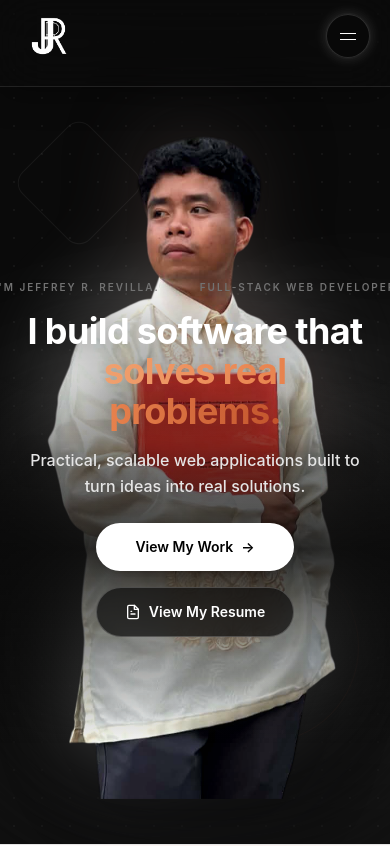
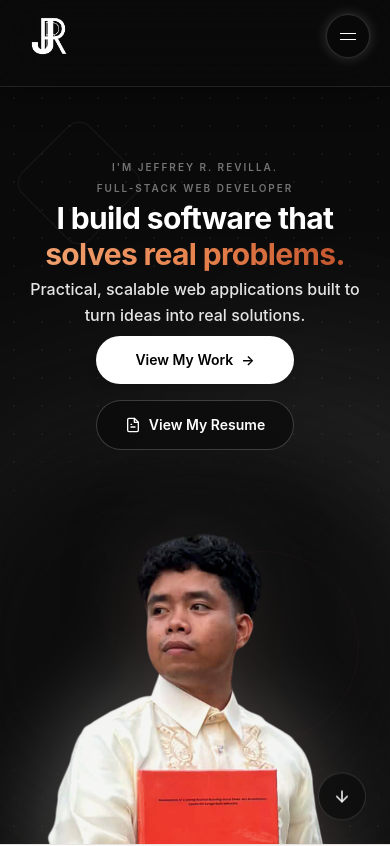
Before and after one commit to jeffreyrevilla128-ui/Jeffrey-Revilla-Portfolio-Website, a React (Vite) app: page / in a window 390 px wide. Shown: the top 846 px of the page. Built offline with nearby package versions, Linux system fonts and the light colour scheme.

Commit message:
Hero section updated

```diff
--- a/src/components/sections/Hero.tsx
+++ b/src/components/sections/Hero.tsx
@@ -31,7 +31,7 @@ function Hero() {
       ref={sectionRef}
       onMouseMove={handleMouseMove}
       onMouseLeave={handleMouseLeave}
-      className="relative flex min-h-screen items-center justify-center overflow-hidden bg-neutral-950 px-6 pb-10 pt-20 sm:pb-16 sm:pt-28 lg:px-8"
+      className="relative flex min-h-screen items-start justify-center overflow-hidden bg-neutral-950 px-6 pb-10 pt-40 sm:items-center sm:pb-16 sm:pt-28 lg:px-8"
       style={{ ['--cursor-x' as string]: cursorX, ['--cursor-y' as string]: cursorY }}
     >
       {/* ================================================== */}
@@ -98,7 +98,7 @@ function Hero() {
       {/* ================================================== */}
       <div
         aria-hidden="true"
-        className="pointer-events-none absolute inset-x-0 bottom-0 z-0 flex items-start justify-center overflow-hidden h-[108vh] max-h-[920px] min-h-[620px] sm:h-auto sm:max-h-none sm:min-h-0 sm:items-stretch sm:overflow-visible"
+        className="pointer-events-none absolute inset-x-0 bottom-0 z-0 flex items-start justify-center overflow-hidden h-[88vh] max-h-[760px] min-h-[540px] pt-[27vh] sm:h-auto sm:max-h-none sm:min-h-0 sm:pt-0 sm:items-stretch sm:overflow-visible"
       >
         {/* Ambient moving light, sits behind the dark vignette so it
             only ever reads as a soft, slow-drifting highlight */}
@@ -114,7 +114,7 @@ function Hero() {
         <img
           src={heroPhoto}
           alt=""
-          className="absolute h-[216vh] max-h-[1840px] min-h-[1240px] w-auto object-contain object-top opacity-30 blur-2xl grayscale-[45%] saturate-[1.1] sm:h-[480px] sm:max-h-none sm:min-h-0 sm:object-bottom md:h-[580px] lg:h-[680px]"
+          className="absolute h-[138vh] max-h-[1180px] min-h-[820px] w-auto object-contain object-top opacity-30 blur-2xl grayscale-[45%] saturate-[1.1] sm:h-[480px] sm:max-h-none sm:min-h-0 sm:object-bottom md:h-[580px] lg:h-[680px]"
           style={{
             transform: `translate3d(${parallax.x * -20}px, ${parallax.y * -10}px, 0) scale(1.04)`,
             transition: 'transform 0.5s ease-out',
@@ -128,7 +128,7 @@ function Hero() {
         <img
           src={heroPhoto}
           alt=""
-          className="relative h-[216vh] max-h-[1840px] min-h-[1240px] w-auto object-contain object-top opacity-95 saturate-[1.15] contrast-[1.05] brightness-[1.02] sepia-[0.06] sm:h-[480px] sm:max-h-none sm:min-h-0 sm:object-bottom md:h-[580px] lg:h-[680px]"
+          className="relative h-[138vh] max-h-[1180px] min-h-[820px] w-auto object-contain object-top opacity-95 saturate-[1.15] contrast-[1.05] brightness-[1.02] sepia-[0.06] sm:h-[480px] sm:max-h-none sm:min-h-0 sm:object-bottom md:h-[580px] lg:h-[680px]"
           style={{
             transform: `translate3d(${parallax.x * -12}px, ${parallax.y * -6}px, 0)`,
             transition: 'transform 0.4s ease-out',
@@ -157,7 +157,7 @@ function Hero() {
       {/* ================================================== */}
       <div
         aria-hidden="true"
-        className="pointer-events-none absolute inset-x-0 top-[42%] z-[5] h-[46%] bg-gradient-to-b from-transparent via-neutral-950/85 to-transparent"
+        className="pointer-events-none absolute inset-x-0 top-[36%] z-[5] hidden h-[56%] bg-gradient-to-b from-transparent via-neutral-950/90 to-transparent sm:block sm:top-[42%] sm:h-[46%] sm:via-neutral-950/85"
       />
 
       {/* ================================================== */}
@@ -168,7 +168,7 @@ function Hero() {
         {/* Intro row: name + role label centered as a pair, with a fixed
             gap wide enough to clear the portrait's neck/shoulders without
             pushing all the way out to the edges */}
-        <div className="mb-4 mt-8 flex flex-row flex-nowrap items-center justify-center gap-10 sm:mb-6 sm:mt-16 sm:gap-24 lg:mt-20 lg:gap-32 xl:mt-24">
+        <div className="mb-1 mt-0 flex flex-col items-center justify-center gap-1.5 sm:mb-6 sm:mt-16 sm:flex-row sm:flex-nowrap sm:gap-24 lg:mt-20 lg:gap-32 xl:mt-24">
           <span className="whitespace-nowrap text-[10px] font-semibold uppercase tracking-[0.2em] text-neutral-500 sm:text-xs">
             I&apos;m Jeffrey R. Revilla.
           </span>
@@ -179,8 +179,8 @@ function Hero() {
         </div>
 
         {/* Headline Container */}
-        <h1 className="relative mx-auto w-full max-w-4xl leading-[1.02] tracking-[-0.04em] text-white drop-shadow-[0_4px_20px_rgba(0,0,0,0.95)]">
-          <span className="block text-center text-4xl font-bold sm:text-5xl md:text-6xl lg:text-7xl xl:text-7xl">
+        <h1 className="relative mx-auto w-full max-w-4xl leading-[1.02] tracking-[-0.04em] text-white drop-shadow-none sm:drop-shadow-[0_4px_20px_rgba(0,0,0,0.95)]">
+          <span className="block text-center text-3xl font-bold sm:text-5xl md:text-6xl lg:text-7xl xl:text-7xl">
             I build software that{' '}
             <span className="bg-gradient-to-r from-[#F0A06E] via-[#E8834E] to-[#C2542C] bg-clip-text text-transparent">
               solves real problems.
@@ -189,18 +189,18 @@ function Hero() {
         </h1>
 
         {/* Introduction */}
-        <p className="mt-4 max-w-xl text-base font-medium leading-relaxed text-neutral-200 drop-shadow-[0_2px_10px_rgba(0,0,0,0.9)] sm:mt-6 sm:text-lg">
+        <p className="mt-1 max-w-xl text-base font-medium leading-relaxed text-neutral-200 drop-shadow-none sm:mt-6 sm:text-lg sm:drop-shadow-[0_2px_10px_rgba(0,0,0,0.9)]">
           Practical, scalable web applications built to turn ideas into
           real solutions.
         </p>
 
         {/* Actions */}
-        <div className="mt-6 flex flex-col gap-4 sm:mt-8 sm:flex-row">
+        <div className="mt-2 flex flex-col gap-4 sm:mt-8 sm:flex-row">
 
           {/* Primary CTA */}
           <a
             href="#projects"
-            className="group inline-flex items-center justify-center gap-2 rounded-full bg-white px-7 py-3.5 text-sm font-semibold text-black shadow-lg transition-all duration-300 hover:-translate-y-0.5 hover:bg-neutral-200 hover:shadow-[0_12px_36px_rgba(232,131,78,0.28)]"
+            className="group inline-flex w-full items-center justify-center gap-2 rounded-full bg-white px-7 py-3.5 text-sm font-semibold text-black shadow-lg transition-all duration-300 hover:-translate-y-0.5 hover:bg-neutral-200 hover:shadow-[0_12px_36px_rgba(232,131,78,0.28)] sm:w-auto"
           >
             View My Work
 
@@ -218,7 +218,7 @@ function Hero() {
             target="_blank"
             rel="noopener noreferrer"
             aria-label="View Jeffrey R. Revilla's resume (opens in a new tab)"
-            className="group inline-flex items-center justify-center gap-2 rounded-full border border-white/20 bg-neutral-950/70 px-7 py-3.5 text-sm font-semibold text-white backdrop-blur-md transition-all duration-300 hover:-translate-y-0.5 hover:border-[#E8834E]/50 hover:bg-neutral-950/90 hover:shadow-[0_12px_36px_rgba(232,131,78,0.22)]"
+            className="group inline-flex w-full items-center justify-center gap-2 rounded-full border border-white/20 bg-neutral-950/70 px-7 py-3.5 text-sm font-semibold text-white backdrop-blur-md transition-all duration-300 hover:-translate-y-0.5 hover:border-[#E8834E]/50 hover:bg-neutral-950/90 hover:shadow-[0_12px_36px_rgba(232,131,78,0.22)] sm:w-auto"
           >
             <svg
               aria-hidden="true"
@@ -243,6 +243,44 @@ function Hero() {
           </a>
         </div>
       </div>
+
+      {/* ================================================== */}
+      {/* Scroll-down indicator                                */}
+      {/* ================================================== */}
+      <a
+        href="#about"
+        aria-label="Scroll down"
+        className="group absolute bottom-6 right-6 z-20 flex h-12 w-12 items-center justify-center rounded-full border border-white/15 bg-neutral-950/70 text-white shadow-lg backdrop-blur-md transition-all duration-300 hover:-translate-y-0.5 hover:border-[#E8834E]/50 hover:bg-neutral-950/90 animate-[heroScrollBounce_2.2s_ease-in-out_infinite] sm:h-14 sm:w-14"
+      >
+        <svg
+          aria-hidden="true"
+          xmlns="http://www.w3.org/2000/svg"
+          width="18"
+          height="18"
+          viewBox="0 0 24 24"
+          fill="none"
+          stroke="currentColor"
+          strokeWidth="2"
+          strokeLinecap="round"
+          strokeLinejoin="round"
+          className="transition-colors duration-300 group-hover:text-[#E8834E]"
+        >
+          <path d="M12 5v14" />
+          <path d="m19 12-7 7-7-7" />
+        </svg>
+      </a>
+
+      {/* Keyframes for the scroll indicator's gentle bounce */}
+      <style>{`
+        @keyframes heroScrollBounce {
+          0%, 100% {
+            transform: translateY(0);
+          }
+          50% {
+            transform: translateY(6px);
+          }
+        }
+      `}</style>
     </section>
   )
 }
```
